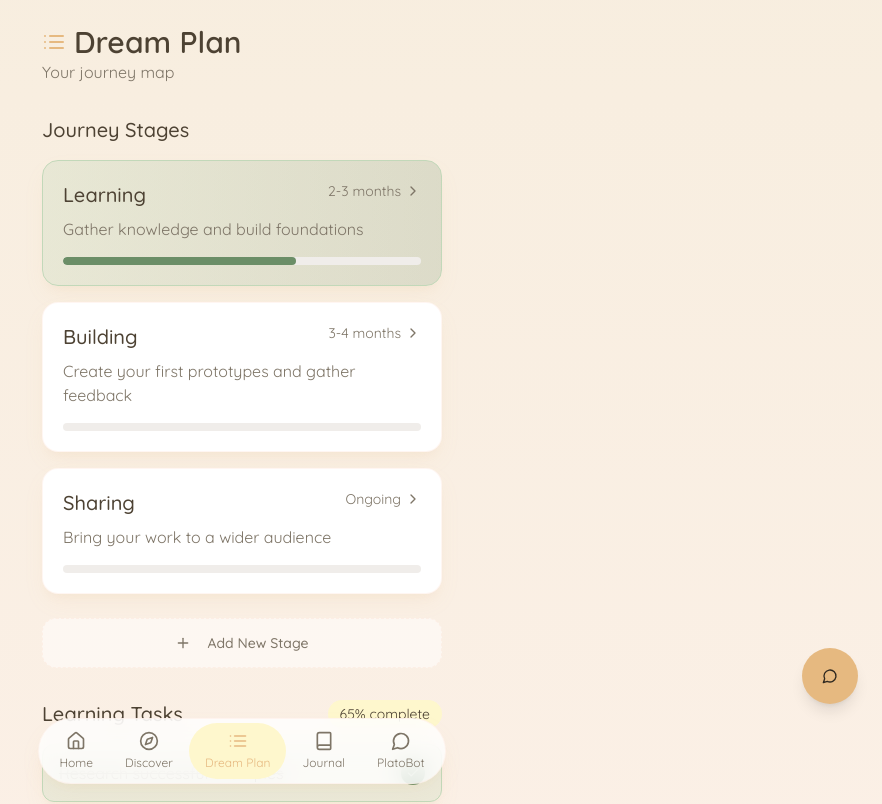
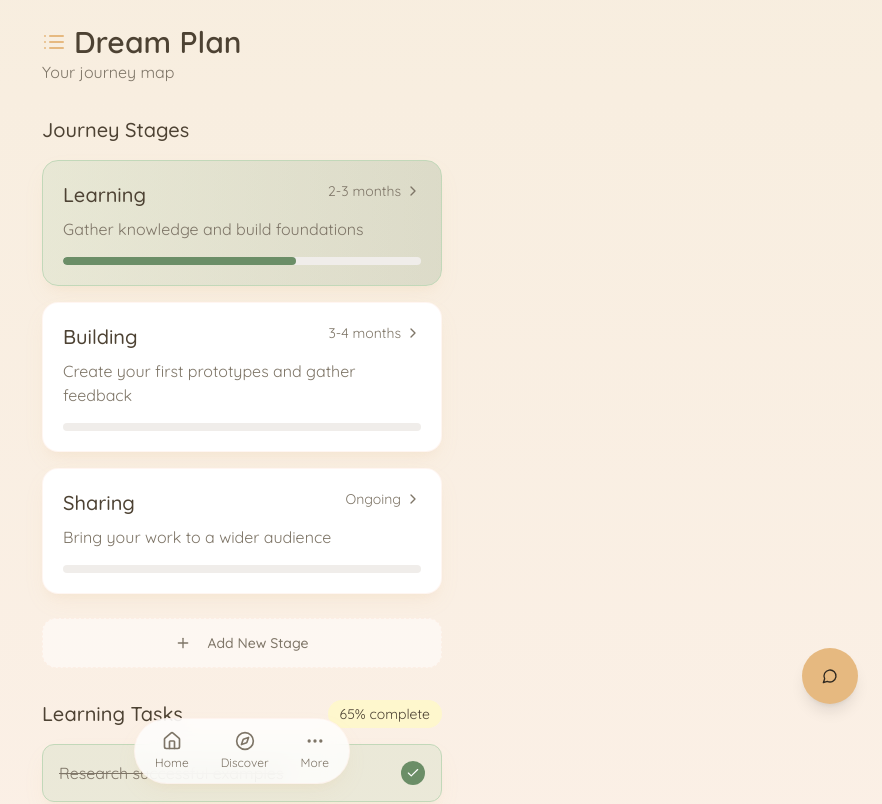
Before and after one commit to AdityaRAJHI/true-north-compass, a React (Vite) app: page /plan in a window 1280 px wide. Shown: the top 804 px of the page, without its empty margins (398-1280 px from the left). Built offline with nearby package versions, Linux system fonts and the light colour scheme.

Commit message:
Refactor: Implement navigation menu
Replaced tab navigation with a dropdown menu for certain pages.

```diff
--- a/src/components/Navigation.tsx
+++ b/src/components/Navigation.tsx
@@ -2,25 +2,34 @@
 import React from "react";
 import { Link, useLocation } from "react-router-dom";
 import { motion } from "framer-motion";
-import { Compass, Book, List, MessageCircle, Home } from "lucide-react";
+import { Compass, MoreHorizontal, Home } from "lucide-react";
 import { cn } from "@/lib/utils";
+import {
+  DropdownMenu,
+  DropdownMenuContent,
+  DropdownMenuItem,
+  DropdownMenuTrigger,
+} from "@/components/ui/dropdown-menu";
 
 const Navigation = () => {
   const location = useLocation();
 
-  const navigationItems = [
+  const mainNavigationItems = [
     { path: "/", icon: Home, label: "Home" },
     { path: "/discover", icon: Compass, label: "Discover" },
-    { path: "/plan", icon: List, label: "Dream Plan" },
-    { path: "/journal", icon: Book, label: "Journal" },
-    { path: "/chat", icon: MessageCircle, label: "PlatoBot" },
+  ];
+
+  const dropdownNavigationItems = [
+    { path: "/plan", label: "Dream Plan" },
+    { path: "/journal", label: "Journal" },
+    { path: "/chat", label: "PlatoBot" },
   ];
 
   return (
     <div className="fixed bottom-0 left-0 right-0 z-50 pb-2 sm:pb-4 px-4">
       <nav className="flex justify-center">
         <div className="bg-white/80 backdrop-blur-md rounded-full p-1 border border-soul-peach/30 organic-shadow flex items-center">
-          {navigationItems.map((item) => {
+          {mainNavigationItems.map((item) => {
             const isActive = location.pathname === item.path;
             return (
               <Link
@@ -45,6 +54,24 @@ const Navigation = () => {
               </Link>
             );
           })}
+
+          <DropdownMenu>
+            <DropdownMenuTrigger className="relative px-4 py-2 rounded-full flex flex-col items-center transition-all duration-300 text-muted-foreground hover:text-soul-amber/70">
+              <span className="relative z-10">
+                <MoreHorizontal size={20} />
+              </span>
+              <span className="text-xs mt-1 relative z-10">More</span>
+            </DropdownMenuTrigger>
+            <DropdownMenuContent align="end" className="bg-white/95 backdrop-blur-md border border-soul-peach/30">
+              {dropdownNavigationItems.map((item) => (
+                <DropdownMenuItem key={item.path} asChild>
+                  <Link to={item.path} className="cursor-pointer">
+                    {item.label}
+                  </Link>
+                </DropdownMenuItem>
+              ))}
+            </DropdownMenuContent>
+          </DropdownMenu>
         </div>
       </nav>
     </div>
--- a/src/pages/Index.tsx
+++ b/src/pages/Index.tsx
@@ -1,12 +1,17 @@
-
 import React, { useState, useEffect } from "react";
 import { motion } from "framer-motion";
-import { ChevronRight, Star, Calendar } from "lucide-react";
+import { ChevronRight, Star, Calendar, MoreHorizontal } from "lucide-react";
 import { Link } from "react-router-dom";
 import Task from "@/components/Task";
 import QuoteCard from "@/components/QuoteCard";
 import LoadingAnimation from "@/components/LoadingAnimation";
 import Navigation from "@/components/Navigation";
+import {
+  DropdownMenu,
+  DropdownMenuContent,
+  DropdownMenuItem,
+  DropdownMenuTrigger,
+} from "@/components/ui/dropdown-menu";
 
 type Task = {
   id: string;
@@ -49,10 +54,8 @@ const Index = () => {
   const [streak, setStreak] = useState(3);
 
   useEffect(() => {
-    // Simulate loading
     const timer = setTimeout(() => {
       setIsLoading(false);
-      // Set random quote
       setDailyQuote(quotes[Math.floor(Math.random() * quotes.length)]);
     }, 1000);
 
@@ -97,9 +100,27 @@ const Index = () => {
             <h1 className="text-3xl font-semibold text-foreground">Welcome back</h1>
             <p className="text-muted-foreground">Your soul journey continues</p>
           </div>
-          <div className="flex items-center bg-white/80 px-3 py-2 rounded-full border border-soul-peach/30">
-            <Star className="text-soul-amber h-4 w-4 mr-1" />
-            <span className="text-sm font-medium">{streak} day streak</span>
+          <div className="flex items-center space-x-2">
+            <div className="flex items-center bg-white/80 px-3 py-2 rounded-full border border-soul-peach/30">
+              <Star className="text-soul-amber h-4 w-4 mr-1" />
+              <span className="text-sm font-medium">{streak} day streak</span>
+            </div>
+            <DropdownMenu>
+              <DropdownMenuTrigger className="flex items-center justify-center w-8 h-8 rounded-full bg-white/80 border border-soul-peach/30">
+                <MoreHorizontal size={16} className="text-soul-amber" />
+              </DropdownMenuTrigger>
+              <DropdownMenuContent align="end" className="bg-white/95 backdrop-blur-md border border-soul-peach/30">
+                <DropdownMenuItem asChild>
+                  <Link to="/plan" className="cursor-pointer">Dream Plan</Link>
+                </DropdownMenuItem>
+                <DropdownMenuItem asChild>
+                  <Link to="/journal" className="cursor-pointer">Journal</Link>
+                </DropdownMenuItem>
+                <DropdownMenuItem asChild>
+                  <Link to="/chat" className="cursor-pointer">PlatoBot</Link>
+                </DropdownMenuItem>
+              </DropdownMenuContent>
+            </DropdownMenu>
           </div>
         </motion.div>
 
```
